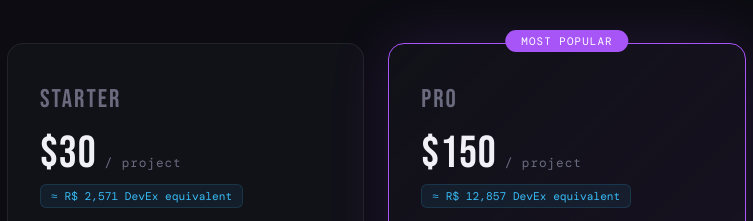
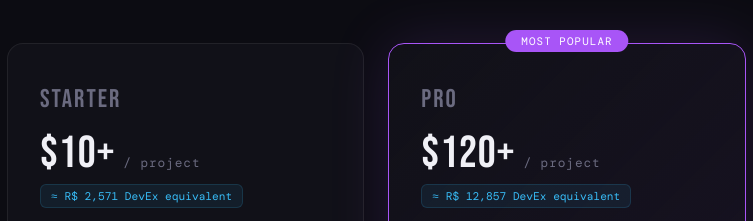
Before and after one commit to Asra8/Syde.github.io, a plain HTML site: page index.html in a window 1280 px wide. Shown: the part 3420-3641 px from the top of the page, 73-826 px from the left. Drawn offline with nearby package versions, Linux system fonts and the light colour scheme; a web font is replaced by a local one.

Commit message:
Update index.html

```diff
--- a/index.html
+++ b/index.html
@@ -241,7 +241,7 @@
 
         <div class="pricing-card reveal">
           <div class="pricing-tier">Starter</div>
-          <div class="pricing-price">$30 <span>/ project</span></div>
+          <div class="pricing-price">$10+ <span>/ project</span></div>
           <div class="pricing-devex">≈ R$ 2,571 DevEx equivalent</div>
           <p class="pricing-desc">Perfect for small scripts, bug fixes, or quick features.</p>
           <ul class="pricing-list">
@@ -258,7 +258,7 @@
         <div class="pricing-card featured reveal">
           <div class="pricing-badge">Most Popular</div>
           <div class="pricing-tier">Pro</div>
-          <div class="pricing-price">$150 <span>/ project</span></div>
+          <div class="pricing-price">$120+ <span>/ project</span></div>
           <div class="pricing-devex">≈ R$ 12,857 DevEx equivalent</div>
           <p class="pricing-desc">Full systems, game mechanics, UI packages. The bread and butter.</p>
           <ul class="pricing-list">
```
